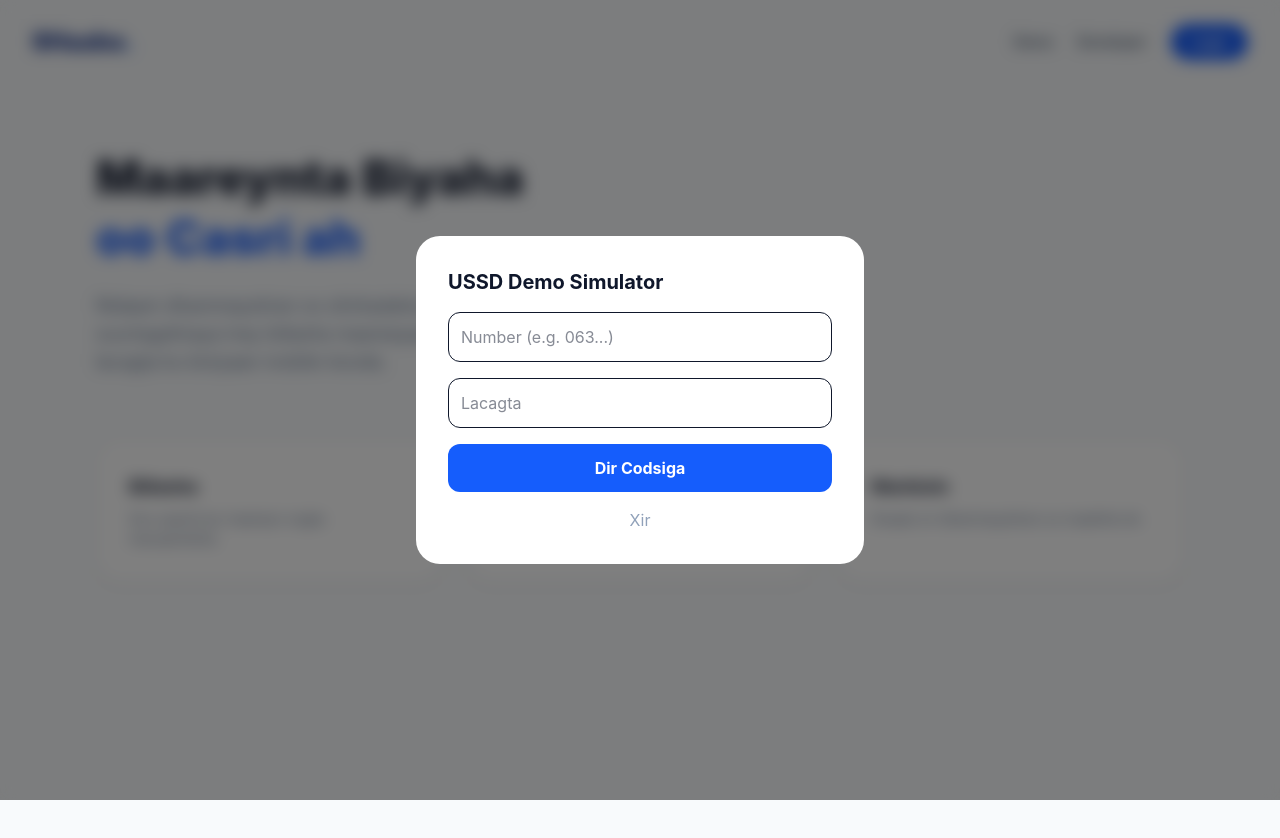
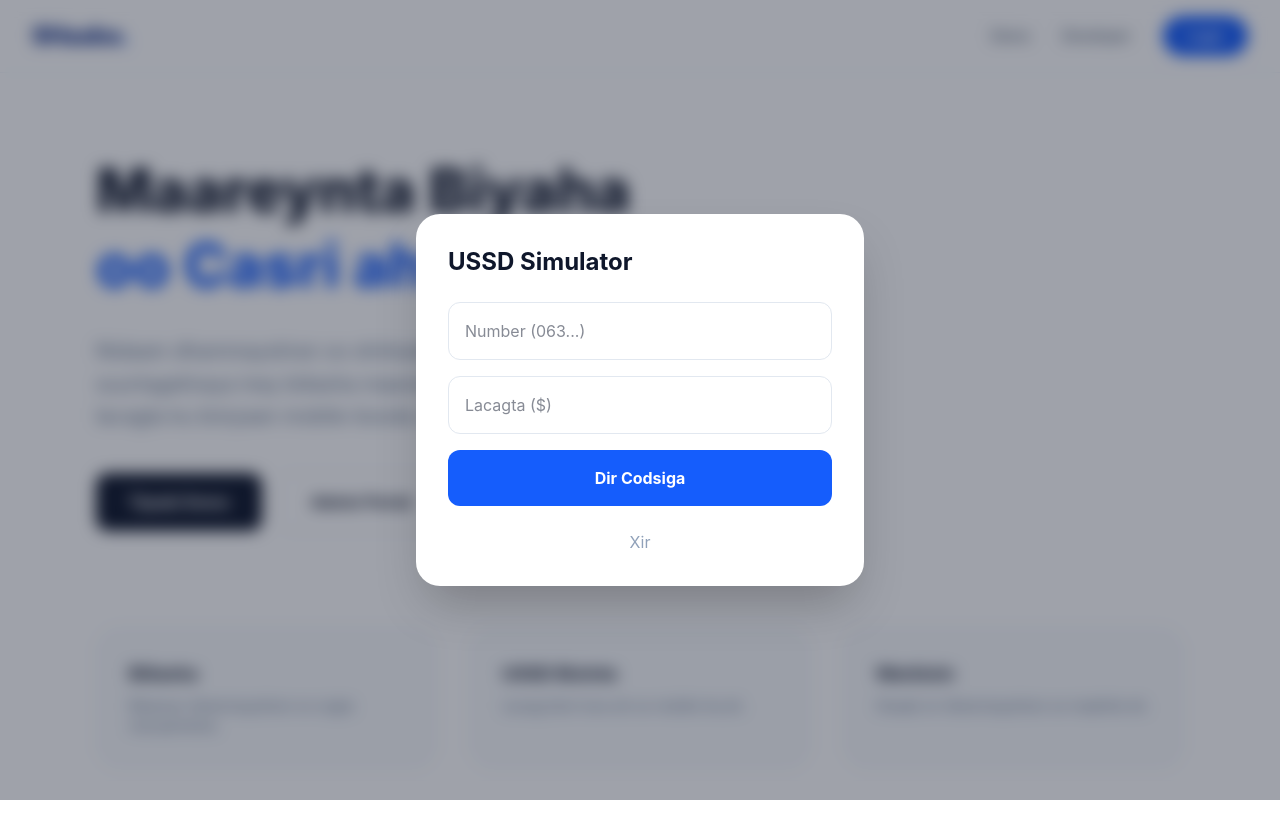
Before and after one commit to apdizalam/water-billing, a React (Vite) app: page / in a window 1280 px wide. Both pictures are taken after a click on the button "Demo". Shown: the top 838 px of the page. Before the commit the page ends 800 px from the top, so only its background shows below. Built offline with nearby package versions, Linux system fonts and the light colour scheme; no server answers.

Commit message:
Trigger deployment test 2

```diff
--- a/src/pages/LandingPage.jsx
+++ b/src/pages/LandingPage.jsx
@@ -5,35 +5,43 @@ export default function LandingPage() {
   const [showDev, setShowDev] = useState(false);
 
   return (
-    <div className="min-h-screen bg-slate-50 font-sans text-slate-900">
-      {/* Navigation - Top Right */}
-      <nav className="w-full flex items-center justify-between px-8 py-6">
-        <div className="font-black text-2xl text-blue-900">SHaaba<span className="text-blue-500">.</span></div>
-        <div className="flex gap-6 text-sm font-semibold text-slate-600">
-          <button onClick={() => setShowDemo(true)} className="hover:text-blue-600">Demo</button>
-          <button onClick={() => setShowDev(true)} className="hover:text-blue-600">Developer</button>
-          <a href="/billing" className="bg-blue-600 text-white px-5 py-2 rounded-full hover:bg-blue-700 transition">Login</a>
+    <div className="min-h-screen bg-white font-sans text-slate-900">
+      {}
+      <nav className="w-full bg-white border-b border-slate-100 px-8 py-4 flex items-center justify-between sticky top-0 z-50">
+        <div className="text-2xl font-black text-blue-900 tracking-tight">
+          SHaaba<span className="text-blue-600">.</span>
+        </div>
+        <div className="flex gap-8 items-center text-sm font-medium text-slate-600">
+          <button onClick={() => setShowDemo(true)} className="hover:text-blue-600 transition">Demo</button>
+          <button onClick={() => setShowDev(true)} className="hover:text-blue-600 transition">Developer</button>
+          <a href="/billing" className="bg-blue-600 text-white px-6 py-2.5 rounded-full hover:bg-blue-700 transition font-semibold">Login</a>
         </div>
       </nav>
 
-      {/* Hero Section */}
-      <main className="max-w-6xl mx-auto px-8 py-16">
-        <h1 className="text-5xl font-extrabold text-slate-900 leading-tight">
-          Maareynta Biyaha <br/> <span className="text-blue-600">oo Casri ah</span>
-        </h1>
-        <p className="mt-6 text-slate-500 max-w-lg text-lg">
-          Nidaam dhammaystiran oo shirkadaha biyaha u suurtagelinaya iney biilasha maareeyaan, macaamiishana ay lacagta ku bixiyaan mobile-kooda.
-        </p>
+      {}
+      <main className="max-w-6xl mx-auto px-8 py-20">
+        <div className="max-w-3xl">
+          <h1 className="text-6xl font-extrabold text-slate-900 leading-tight">
+            Maareynta Biyaha <br/> <span className="text-blue-600">oo Casri ah</span>
+          </h1>
+          <p className="mt-8 text-slate-500 text-xl leading-relaxed max-w-xl">
+            Nidaam dhammaystiran oo shirkadaha biyaha u suurtagelinaya iney biilasha maareeyaan, macaamiishana ay lacagta ku bixiyaan mobile-kooda si degdeg ah.
+          </p>
+          <div className="mt-10 flex gap-4">
+            <button onClick={() => setShowDemo(true)} className="bg-slate-900 text-white px-8 py-4 rounded-xl font-bold hover:bg-slate-800 transition">Tijaabi Demo</button>
+            <a href="/billing" className="border border-slate-200 px-8 py-4 rounded-xl font-bold hover:bg-slate-50 transition">Admin Portal</a>
+          </div>
+        </div>
 
-        {/* Features Grid */}
-        <div className="grid md:grid-cols-3 gap-6 mt-16">
-          <FeatureCard title="Biilasha" desc="Soo saarid iyo maareyn xogta macaamiisha." />
+        {}
+        <div className="grid md:grid-cols-3 gap-8 mt-24">
+          <FeatureCard title="Biilasha" desc="Maareyn dhammaystiran oo xogta macaamiisha." />
           <FeatureCard title="USSD Bixinta" desc="Lacag bixin toos ah oo mobile-ka ah." />
           <FeatureCard title="Warbixin" desc="Xisaab xir dhammaystiran oo maalinle ah." />
         </div>
       </main>
 
-      {/* Modals */}
+      {}
       {showDemo && <DemoModal close={() => setShowDemo(false)} />}
       {showDev && <DevModal close={() => setShowDev(false)} />}
     </div>
@@ -42,8 +50,8 @@ export default function LandingPage() {
 
 function FeatureCard({ title, desc }) {
   return (
-    <div className="p-8 bg-white border border-slate-100 rounded-3xl shadow-sm hover:shadow-md transition">
-      <h3 className="font-bold text-lg">{title}</h3>
+    <div className="p-8 border border-slate-100 rounded-3xl bg-slate-50 hover:border-blue-200 transition">
+      <h3 className="font-bold text-lg text-slate-900">{title}</h3>
       <p className="text-slate-500 text-sm mt-2">{desc}</p>
     </div>
   );
@@ -52,22 +60,22 @@ function FeatureCard({ title, desc }) {
 function DemoModal({ close }) {
   const [step, setStep] = useState(1);
   return (
-    <div className="fixed inset-0 bg-black/50 backdrop-blur-sm flex items-center justify-center p-4">
-      <div className="bg-white p-8 rounded-3xl w-full max-w-md">
-        <h2 className="text-xl font-bold mb-4">USSD Demo Simulator</h2>
+    <div className="fixed inset-0 bg-slate-900/40 backdrop-blur-sm flex items-center justify-center p-4 z-50">
+      <div className="bg-white p-8 rounded-3xl w-full max-w-md shadow-2xl">
+        <h2 className="text-2xl font-bold mb-6">USSD Simulator</h2>
         {step === 1 ? (
           <div className="space-y-4">
-            <input type="text" placeholder="Number (e.g. 063...)" className="w-full p-3 border rounded-xl" />
-            <input type="number" placeholder="Lacagta" className="w-full p-3 border rounded-xl" />
-            <button onClick={() => setStep(2)} className="w-full bg-blue-600 text-white p-3 rounded-xl font-bold">Dir Codsiga</button>
+            <input type="text" placeholder="Number (063...)" className="w-full p-4 border border-slate-200 rounded-xl" />
+            <input type="number" placeholder="Lacagta ($)" className="w-full p-4 border border-slate-200 rounded-xl" />
+            <button onClick={() => setStep(2)} className="w-full bg-blue-600 text-white p-4 rounded-xl font-bold">Dir Codsiga</button>
           </div>
         ) : (
           <div className="text-center py-6">
-            <div className="text-green-500 text-4xl mb-4">✓</div>
-            <p className="font-bold">Lacagta waa la helay!</p>
+            <div className="text-green-500 text-6xl mb-4">✓</div>
+            <p className="font-bold text-lg">Lacagta waa la helay!</p>
           </div>
         )}
-        <button onClick={close} className="mt-4 text-slate-400 w-full">Xir</button>
+        <button onClick={close} className="mt-6 text-slate-400 w-full hover:text-slate-900">Xir</button>
       </div>
     </div>
   );
@@ -75,15 +83,15 @@ function DemoModal({ close }) {
 
 function DevModal({ close }) {
   return (
-    <div className="fixed inset-0 bg-black/50 backdrop-blur-sm flex items-center justify-center p-4">
-      <div className="bg-white p-8 rounded-3xl w-full max-w-sm text-center">
-        <div className="w-20 h-20 bg-slate-200 rounded-full mx-auto mb-4" />
+    <div className="fixed inset-0 bg-slate-900/40 backdrop-blur-sm flex items-center justify-center p-4 z-50">
+      <div className="bg-white p-8 rounded-3xl w-full max-w-sm text-center shadow-2xl">
+        <div className="w-24 h-24 bg-blue-100 rounded-full mx-auto mb-4" />
         <h2 className="font-bold text-xl">Abdisalam M. Muhumed</h2>
-        <p className="text-slate-500 text-sm mt-1">Software Architect</p>
+        <p className="text-slate-500 text-sm">Software Architect</p>
         <div className="mt-6 flex gap-4 justify-center">
-          <a href="mailto:apdizalam.mohameth@gmail.com" className="text-blue-600 font-bold underline">Email</a>
+          <a href="mailto:apdizalam.mohameth@gmail.com" className="bg-slate-900 text-white px-6 py-2 rounded-full text-sm font-bold">Email-ka</a>
         </div>
-        <button onClick={close} className="mt-6 text-slate-400">Xir</button>
+        <button onClick={close} className="mt-6 text-slate-400 text-sm hover:text-slate-900">Xir</button>
       </div>
     </div>
   );
```
